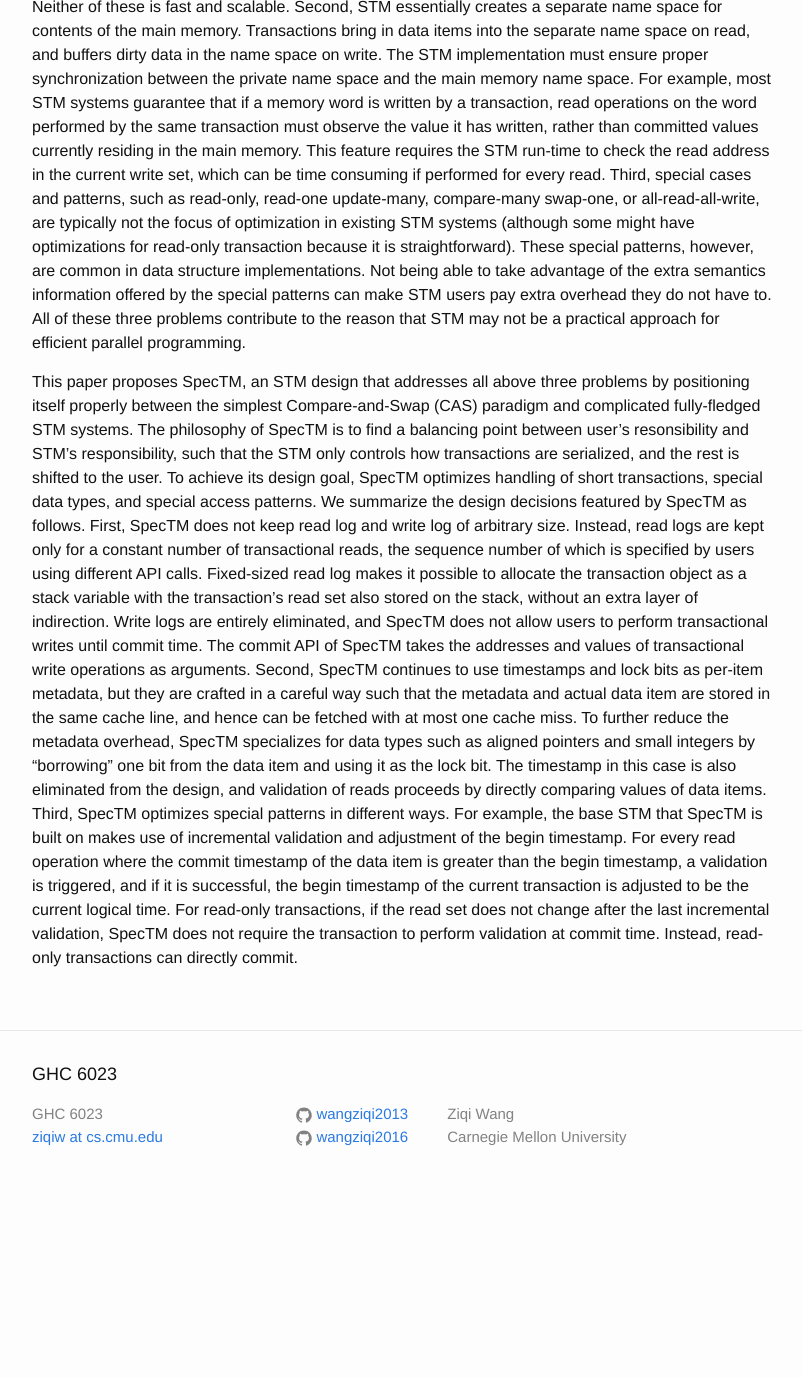
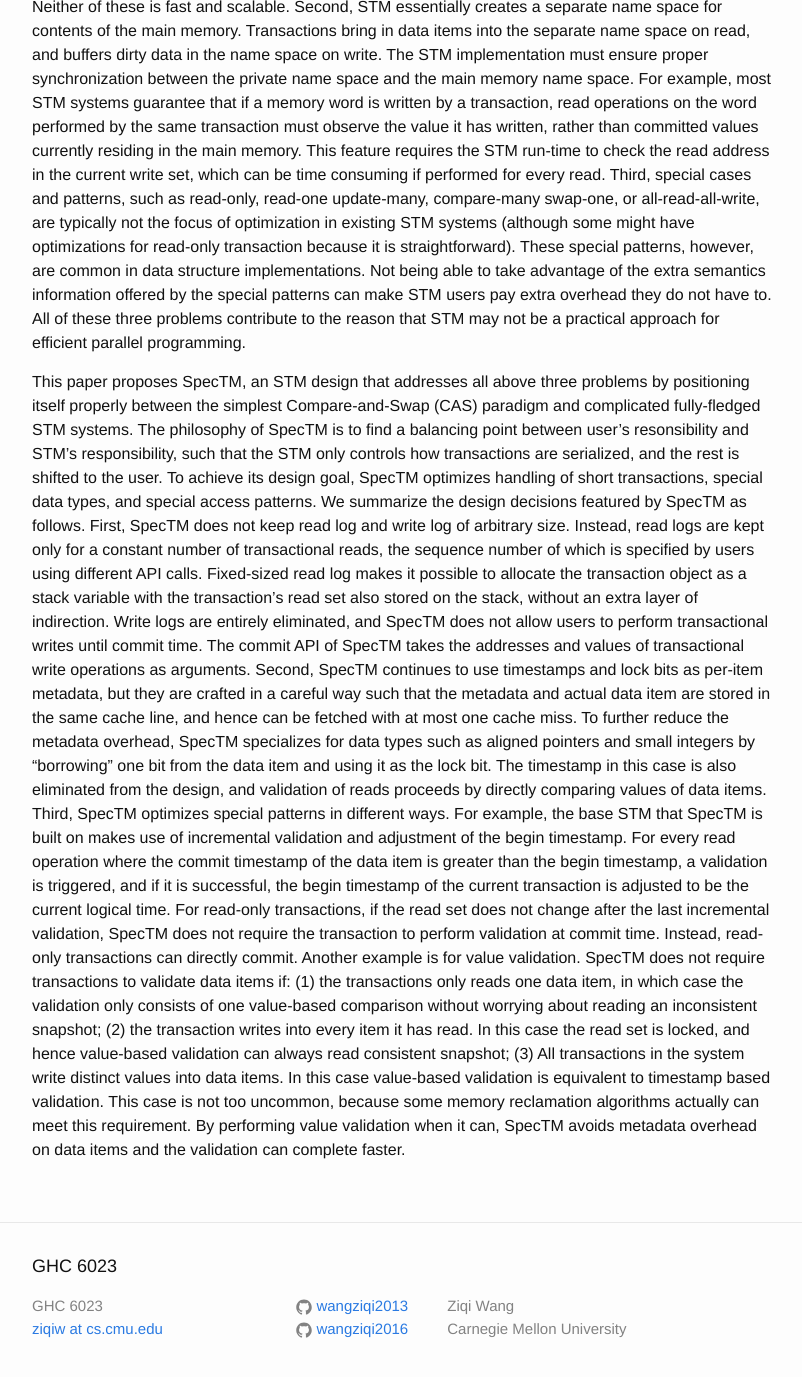
Before and after one commit to wangziqi2013/wangziqi2013.github.io, a Jekyll site: the page built from _posts/2018-07-02-SpecTM.markdown, in a window 1280 px wide and 1400 px high, scrolled down 875 px. Shown: the top 1377 px of the window, without its empty margins (238-1040 px from the left). Built offline with Jekyll 4.4.1, drawn with Linux system fonts in a browser that asks for light colours; before the commit the page ends 2083 px from its top, so only the background shows below that.

Commit message:
Adding value validation

```diff
--- a/_posts/2018-07-02-SpecTM.markdown
+++ b/_posts/2018-07-02-SpecTM.markdown
@@ -54,3 +54,11 @@ For every read operation where the commit timestamp of the data item is greater
 is triggered, and if it is successful, the begin timestamp of the current transaction is adjusted to be the current logical
 time. For read-only transactions, if the read set does not change after the last incremental validation, SpecTM does not
 require the transaction to perform validation at commit time. Instead, read-only transactions can directly commit.
+Another example is for value validation. SpecTM does not require transactions to validate data items if: (1) the
+transactions only reads one data item, in which case the validation only consists of one value-based comparison without
+worrying about reading an inconsistent snapshot; (2) the transaction writes into every item it has read. In this case
+the read set is locked, and hence value-based validation can always read consistent snapshot; (3) All transactions
+in the system write distinct values into data items. In this case value-based validation is equivalent to timestamp
+based validation. This case is not too uncommon, because some memory reclamation algorithms actually can meet this
+requirement. By performing value validation when it can, SpecTM avoids metadata overhead on data items and the
+validation can complete faster.
```
